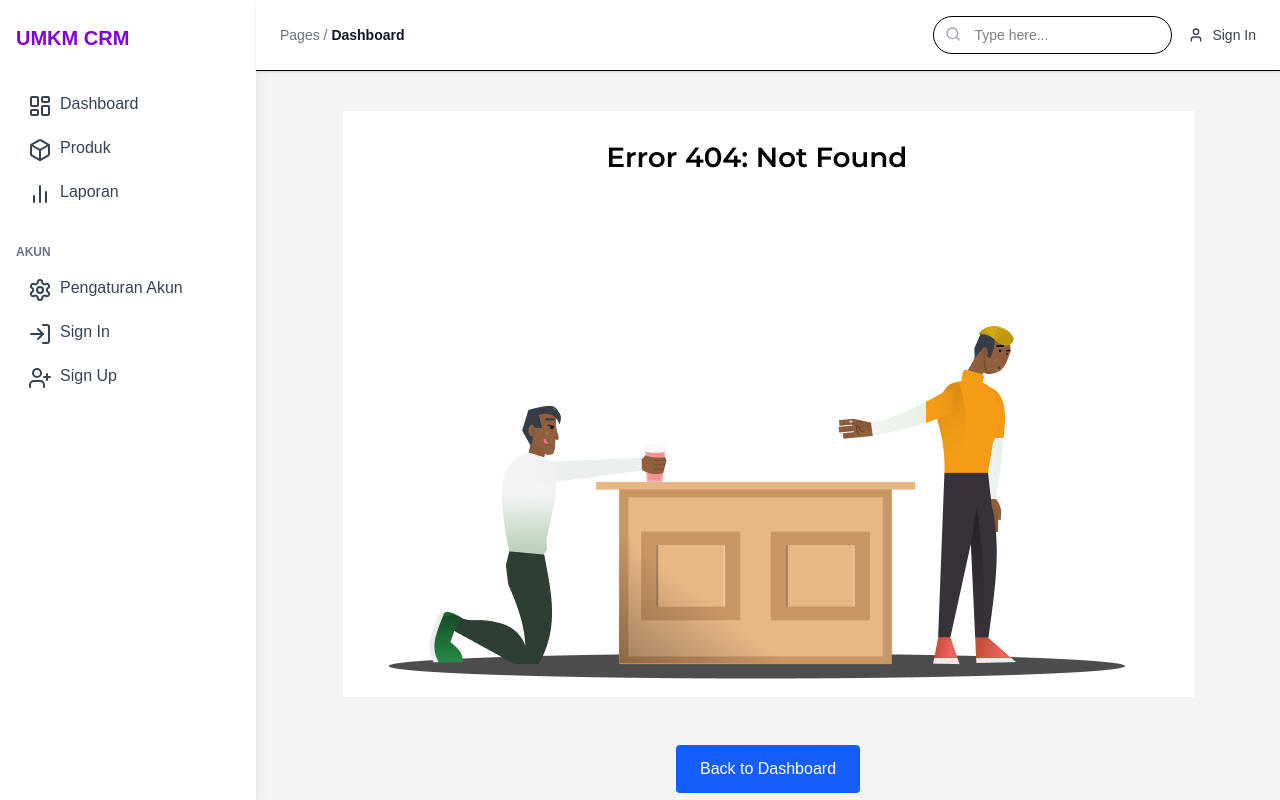
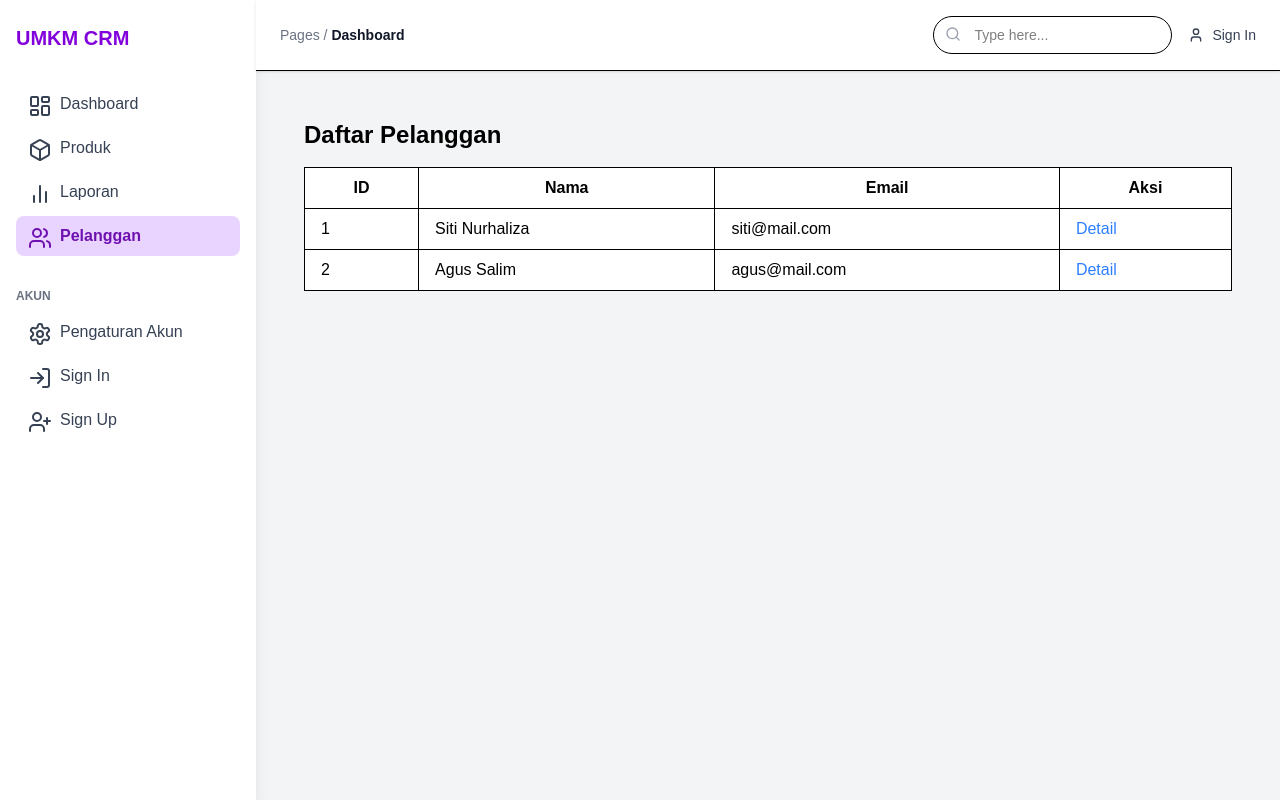
Before and after one commit to DickyAnonym12/kelompok2, a React (Vite) app: page /pelanggan in a window 1280 px wide. Built offline with nearby package versions, Linux system fonts and the light colour scheme; a web font is replaced by a local one.

Commit message:
Sudah membuat halaman Pelanggan

```diff
--- a/src/App.jsx
+++ b/src/App.jsx
@@ -6,6 +6,8 @@ import React, { Suspense } from "react";
 import GuestLayout from "./layouts/GuestLayout";
 import AuthLayout from "./layouts/AuthLayout";
 import MainLayout from "./layouts/MainLayout";
+import Pelanggan from './pages/Pelanggan';
+import DetailPelanggan from './pages/DetailPelanggan';
 
 const DashboardAdmin = React.lazy(() => import("./pages/DashboardAdmin"));
 const Dashboard = React.lazy(() => import("./pages/Dashboard"));
@@ -36,6 +38,8 @@ function App() {
           <Route path="/contact" element={<Error404 />} />
           <Route path="/products" element={<Products />} />
           <Route path="/products/:id" element={<ProductDetail />} />
+          <Route path="/pelanggan" element={<Pelanggan />} />
+          <Route path="/pelanggan/:id" element={<DetailPelanggan />} />
           <Route path="*" element={<Error404 />} />
         </Route>
         {/* Guest Routes */}
--- a/src/components/Sidebar.jsx
+++ b/src/components/Sidebar.jsx
@@ -15,6 +15,7 @@ import {
     { name: 'Dashboard', icon: <LayoutDashboard />, path: '/' },
     { name: 'Produk', icon: <Box />, path: '/products' },
     { name: 'Laporan', icon: <BarChart2 />, path: '/laporan' },
+    { name: 'Pelanggan', icon: <Users />, path: '/pelanggan' }
   ]
 
   const accountItems = [
--- /dev/null
+++ b/src/pages/DetailPelanggan.jsx
@@ -0,0 +1,16 @@
+import { useParams, Link } from 'react-router-dom';
+
+const DetailPelanggan = () => {
+  const { id } = useParams();
+
+  return (
+    <div className="p-6">
+      <Link to="/pelanggan" className="text-blue-500 hover:underline mb-4 inline-block">← Kembali</Link>
+      <h1 className="text-2xl font-semibold mb-4">Detail Pelanggan #{id}</h1>
+      <p>Nama: (data dinamis di sini)</p>
+      <p>Email: (email dinamis di sini)</p>
+    </div>
+  );
+};
+
+export default DetailPelanggan;
--- /dev/null
+++ b/src/pages/Pelanggan.jsx
@@ -0,0 +1,43 @@
+import { Link } from 'react-router-dom';
+
+const Pelanggan = () => {
+  const data = [
+    { id: 1, nama: 'Siti Nurhaliza', email: 'siti@mail.com' },
+    { id: 2, nama: 'Agus Salim', email: 'agus@mail.com' },
+  ];
+
+  return (
+    <div className="p-6">
+      <h1 className="text-2xl font-semibold mb-4">Daftar Pelanggan</h1>
+      <table className="min-w-full bg-white border">
+        <thead>
+          <tr>
+            <th className="border px-4 py-2">ID</th>
+            <th className="border px-4 py-2">Nama</th>
+            <th className="border px-4 py-2">Email</th>
+            <th className="border px-4 py-2">Aksi</th>
+          </tr>
+        </thead>
+        <tbody>
+          {data.map((item) => (
+            <tr key={item.id}>
+              <td className="border px-4 py-2">{item.id}</td>
+              <td className="border px-4 py-2">{item.nama}</td>
+              <td className="border px-4 py-2">{item.email}</td>
+              <td className="border px-4 py-2">
+                <Link
+                  to={`/pelanggan/${item.id}`}
+                  className="text-blue-500 hover:underline"
+                >
+                  Detail
+                </Link>
+              </td>
+            </tr>
+          ))}
+        </tbody>
+      </table>
+    </div>
+  );
+};
+
+export default Pelanggan;
```
